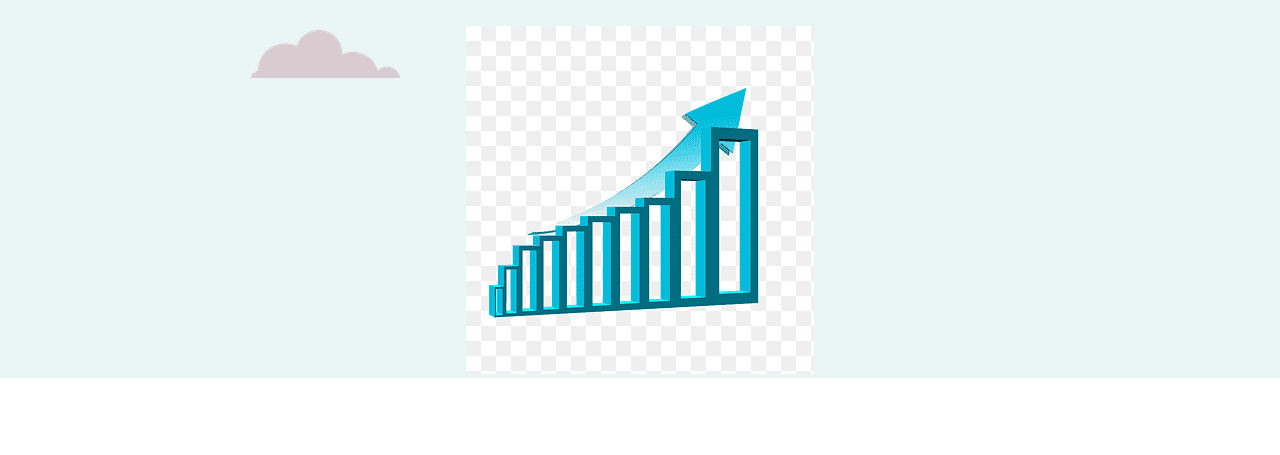
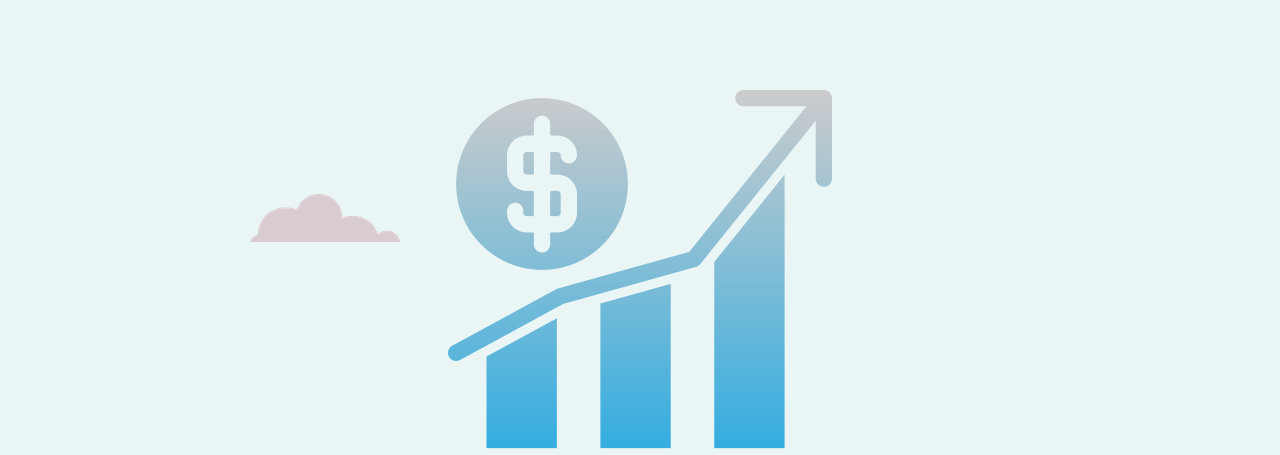
Before and after one commit to rhuoliveira/cv, a plain HTML site: page index.html in a window 1280 px wide. Shown: the part 340-795 px from the top of the page. Drawn offline with Linux system fonts and the light colour scheme.

Commit message:
Update index.html

```diff
--- a/index.html
+++ b/index.html
@@ -12,7 +12,7 @@
         <h1>I'm Rhuan.</h1>
         <h2>a economics.</h2>
         <img class="bottom-cloud" src="images/cloud.png" alt="cloud-img">
-        <img src="images/png-clipart-arrow-economy-arrow-economic-thumbnail.png" alt="mountain-img">
+        <img src="images/graph.png" alt="mountain-img">
     </div>
     <div class="middle-container">
       <div class="profile">
```
